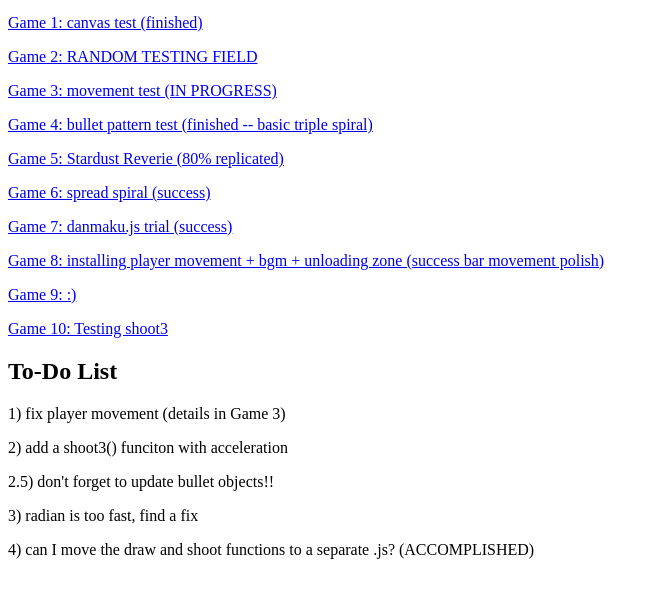
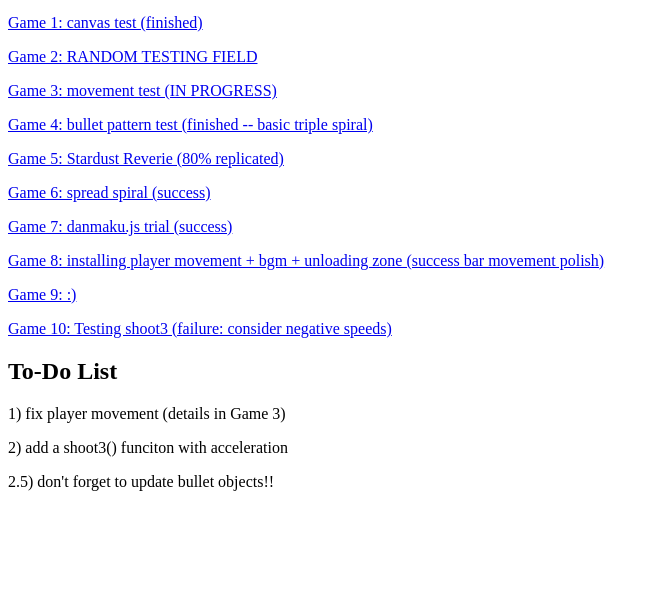
Before and after one commit to LunaticEclipse/LunaticEclipse.github.io, a plain HTML site: page index.html in a window 1280 px wide. Shown: the part 100-698 px from the top of the page, without its empty margins (0-659 px from the left). Drawn offline with Linux system fonts and the light colour scheme.

Commit message:
shoot3 failed

```diff
--- a/danmaku.js
+++ b/danmaku.js
@@ -151,6 +151,8 @@ function draw(){
 
 
 			//!!what if current v is negative?
+
+			/*
 			if(bullets[i].a>0 && sqrt(sq(bullets[i].vx)+sq(bullets[i].vy))<bullets[i].v2){
 				bullets[i].vx += bullets[i].ax;
 				bullets[i].vy += bullets[i].ay;
@@ -160,6 +162,7 @@ function draw(){
 				bullets[i].vx += bullets[i].ax;
 				bullets[i].vy += bullets[i].ay;
 			}
+			*/
 		}
 	}
 }
--- a/index.html
+++ b/index.html
@@ -23,14 +23,12 @@
 <p></p>
 <a href="game9.html"> Game 9: :) </a>
 <p></p>
-<a href="game10.html"> Game 10: Testing shoot3 </a>
+<a href="game10.html"> Game 10: Testing shoot3 (failure: consider negative speeds) </a>
 
 <h2>To-Do List</h2>
 <p> 1) fix player movement (details in Game 3) </p>
 <p> 2) add a shoot3() funciton with acceleration </p>
 <p> 2.5) don't forget to update bullet objects!! </p>
-<p> 3) radian is too fast, find a fix </p>
-<p> 4) can I move the draw and shoot functions to a separate .js? (ACCOMPLISHED) </p>
 
 </body>
 </html>
```
Also changed, not shown: game10.html (+3 -3 lines).
